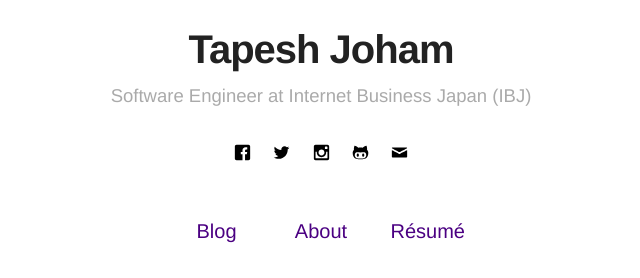
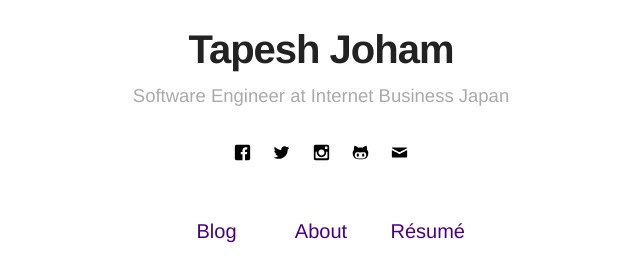
Before and after one commit to tapeshjoham/tapeshjoham.github.io, a Jekyll site: the page built from index.html, in a window 1280 px wide. Shown: the part 252-530 px from the top of the page, without its empty margins (319-959 px from the left). Built offline with Jekyll 4.4.1, drawn with Linux system fonts in a browser that asks for light colours.

Commit message:
Update _config.yml

```diff
--- a/_config.yml
+++ b/_config.yml
@@ -1,6 +1,6 @@
 # main text of home
 name: Tapesh Joham
-bio: Software Engineer at Internet Business Japan (IBJ)
+bio: Software Engineer at Internet Business Japan
 # A Man who travels the world eating noodles
 
 # twitter summary info
```
